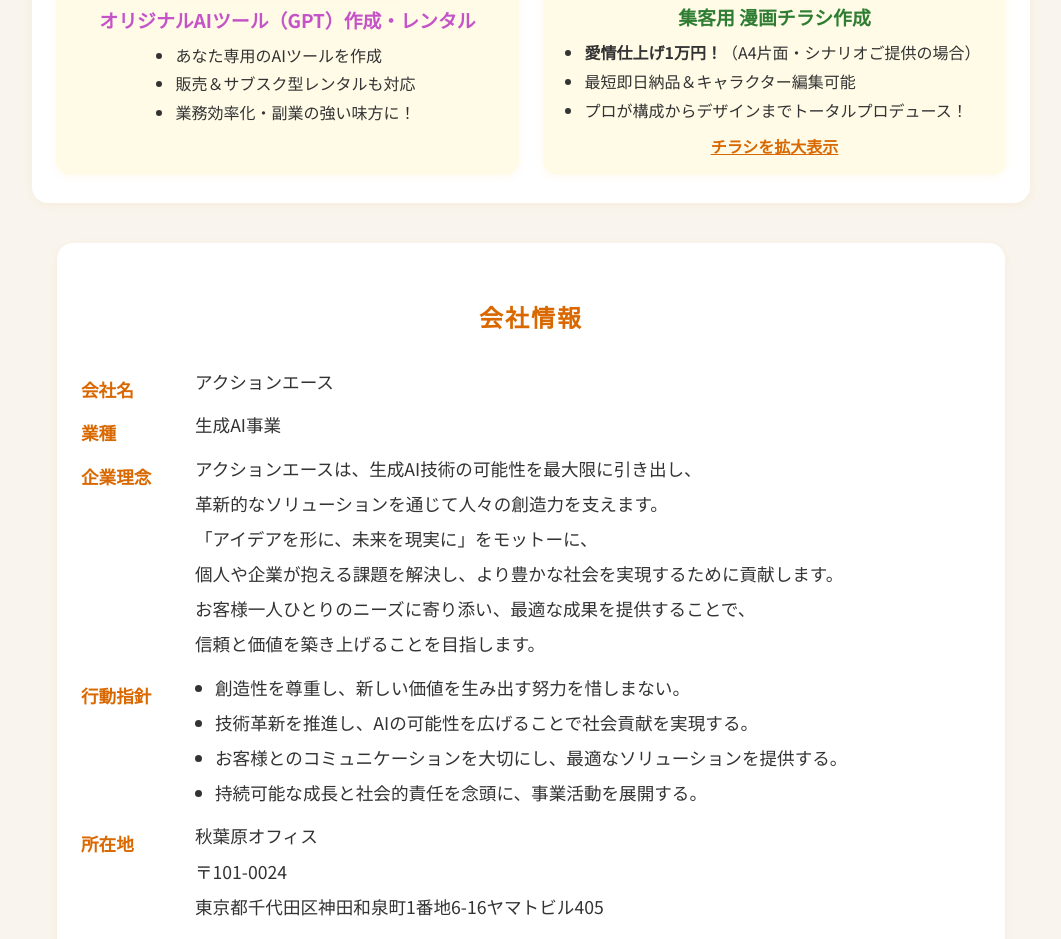
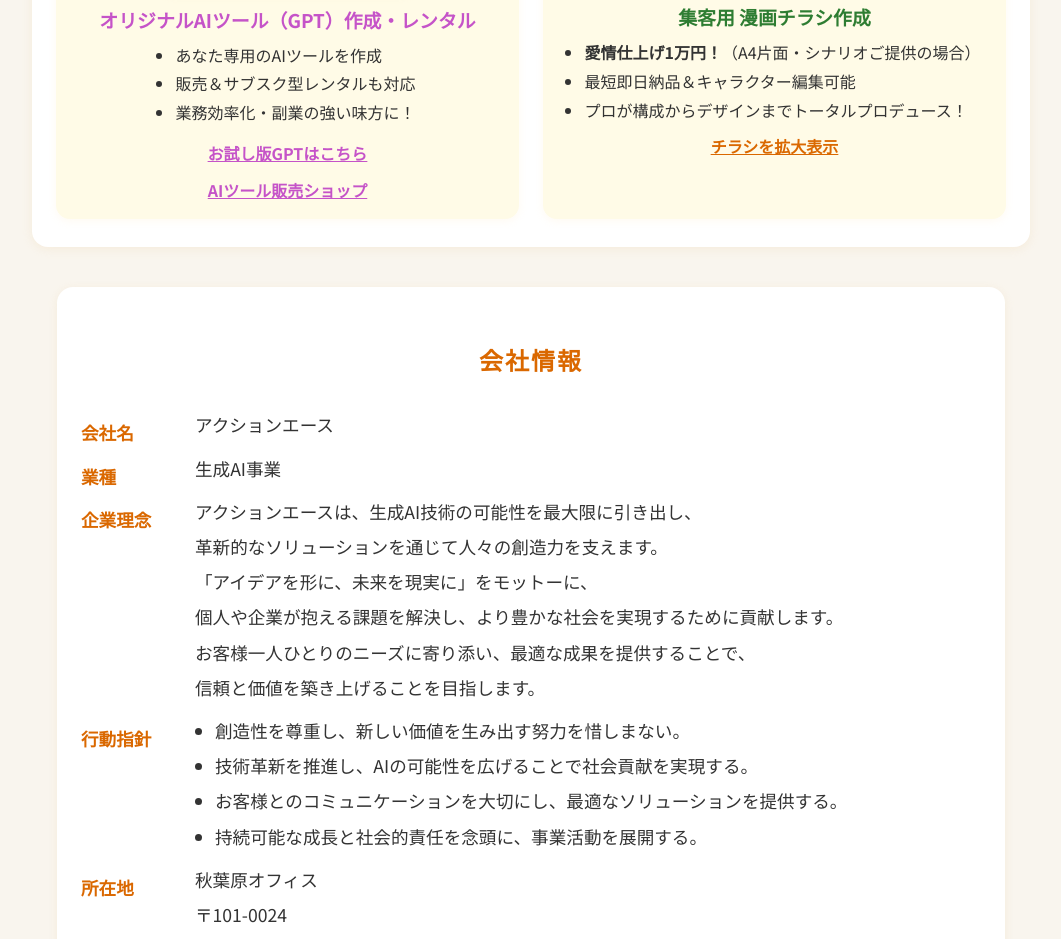
Before and after one commit to action-ace/actionHP, a plain HTML site: page index.html in a window 1280 px wide. Shown: the part 1408-2347 px from the top of the page, without its empty margins (109-1170 px from the left). Drawn offline with Linux system fonts and the light colour scheme.

Commit message:
Add trial GPT and shop links

```diff
--- a/index.html
+++ b/index.html
@@ -495,6 +495,10 @@
           <li>あなた専用のAIツールを作成</li>
           <li>販売＆サブスク型レンタルも対応</li>
           <li>業務効率化・副業の強い味方に！</li>
+          <li style="list-style: none; margin-left: -16px; margin-top: 12px; text-align: center; display: flex; flex-direction: column; gap: 8px;">
+            <a href="https://action-ace.github.io/GPTs-otameshiban/" target="_blank" style="color: #c553c8; font-weight: bold; text-decoration: underline;">お試し版GPTはこちら</a>
+            <a href="https://action-ace.stores.jp" target="_blank" style="color: #c553c8; font-weight: bold; text-decoration: underline;">AIツール販売ショップ</a>
+          </li>
         </ul>
       </div>
       <!-- 漫画チラシ作成 -->
```
